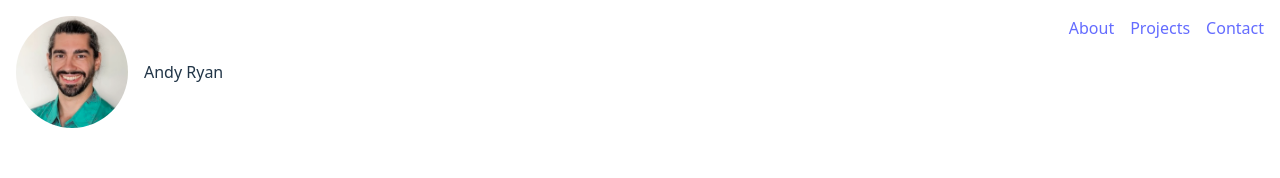
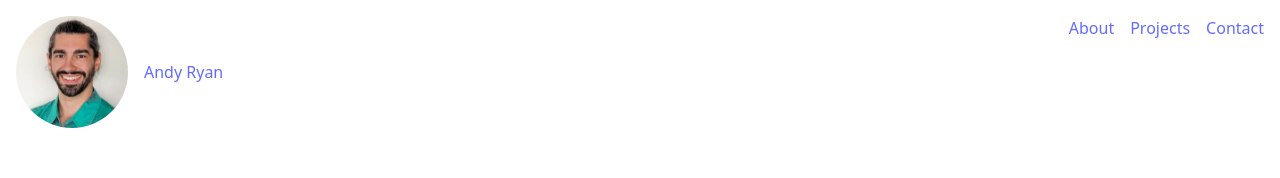
Before and after one commit to aRav3n/personal-site, a React (Vite) app: page / in a window 1280 px wide. Shown: the top 178 px of the page. Built offline with nearby package versions, Linux system fonts and the light colour scheme.

Commit message:
build: navigate to "/" on profile photo/name click

```diff
--- a/src/partials/header.jsx
+++ b/src/partials/header.jsx
@@ -4,12 +4,12 @@ import { Link } from "react-router-dom";
 export default function HeaderComponent() {
   return (
     <header>
-      <div>
-        <img src="/avatar_small.jpg" alt="profile photo"/>
+      <Link to="/">
+        <img src="/avatar_small.jpg" alt="profile photo" />
         <span>Andy Ryan</span>
-      </div>
+      </Link>
       <div className="header-links">
-        <Link to="/about" >About</Link>
+        <Link to="/about">About</Link>
         <Link to="/projects">Projects</Link>
         <Link to="/contact">Contact</Link>
       </div>
--- a/src/style/index.css
+++ b/src/style/index.css
@@ -75,7 +75,8 @@ header * {
   justify-content: center;
   justify-items: center;
 }
-header div {
+header > div
+header > a {
   flex-wrap: wrap;
 }
 header div.header-links {
```
